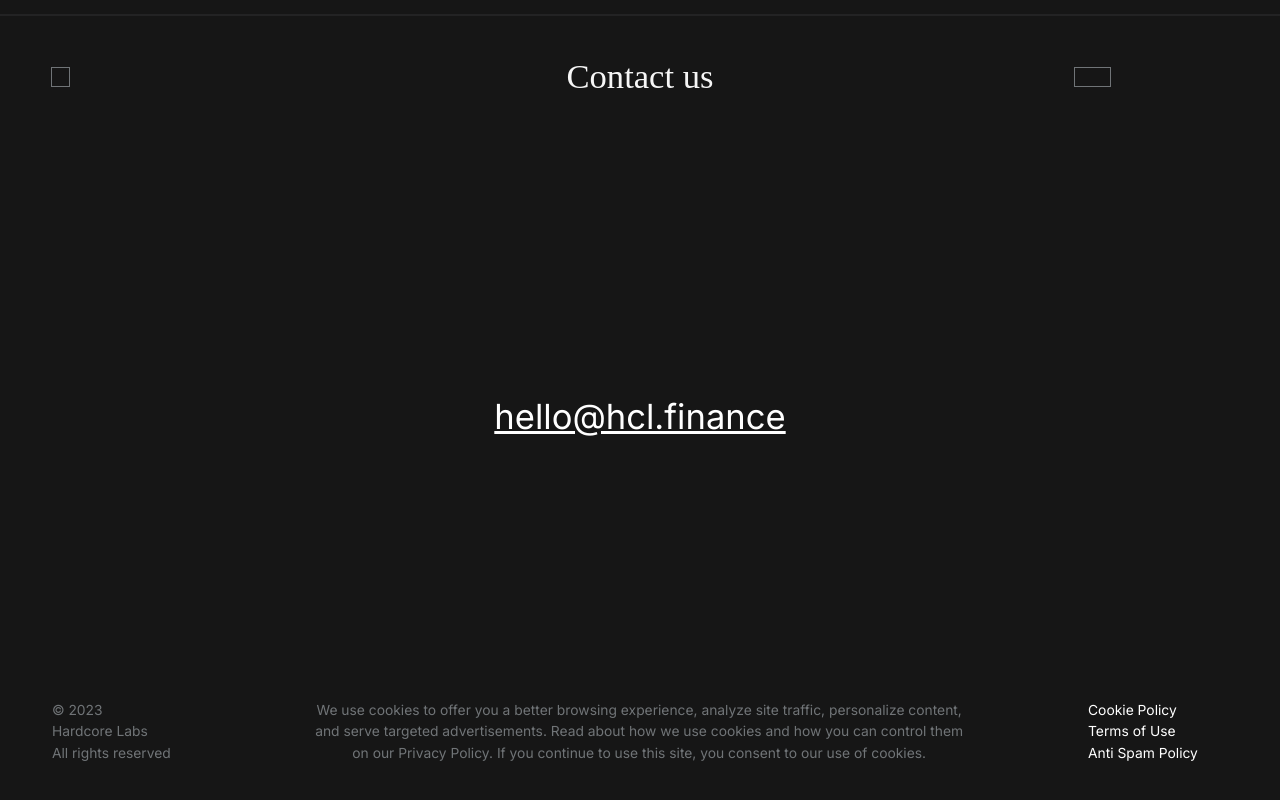
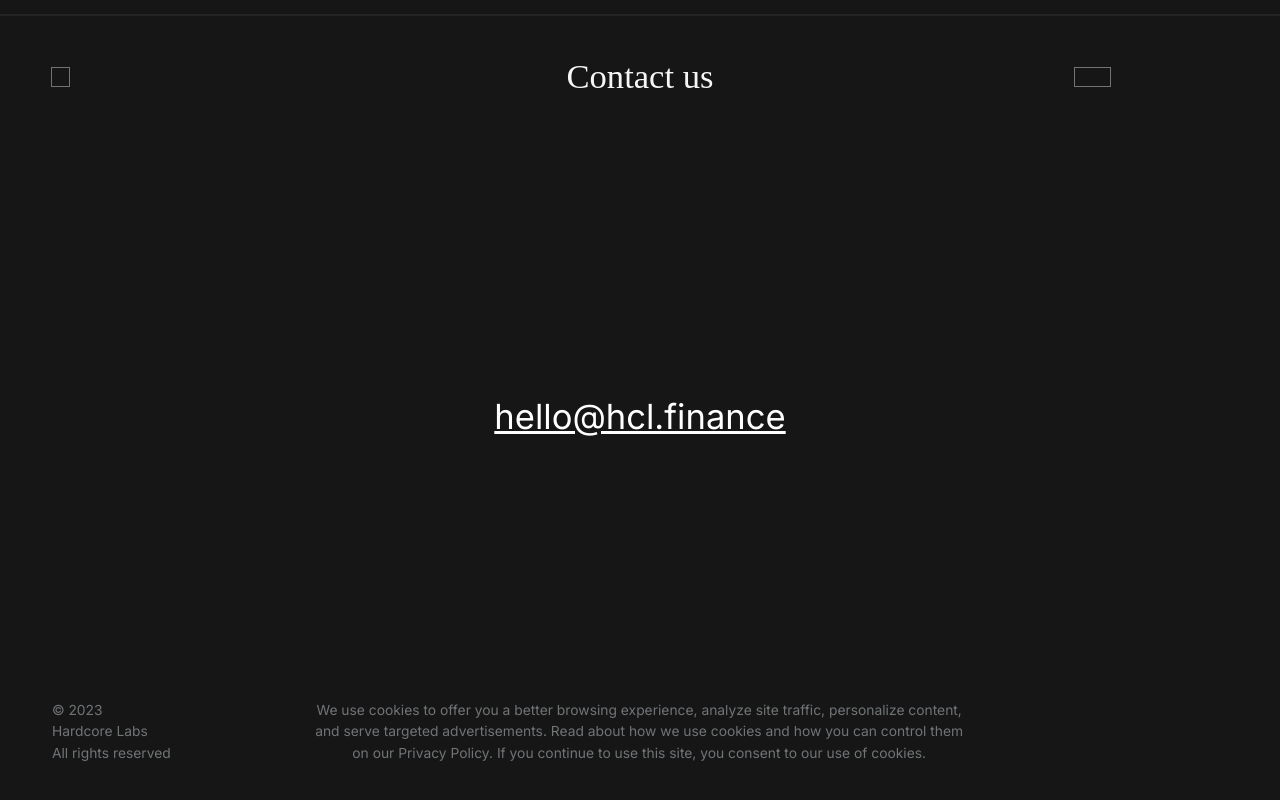
Before and after one commit to batuich/hardcorelab, a website built with Vite: page index.html in a window 1280 px wide. Shown: the part 4411-5211 px from the top of the page. Built offline with nearby package versions, Linux system fonts and the light colour scheme; files whose address does not match are found by name; a web font is replaced by a local one; what scramble-text would draw is missing.

Commit message:
Fix css links opacity. Build version.

```diff
--- a/src/scss/style.scss
+++ b/src/scss/style.scss
@@ -1345,7 +1345,7 @@ a{
 			}
 		}
 		.links{
-			opacity: 0npm ;
+			opacity: 0;
 			width: math.div(162, 1480) * 100 * 1vw;
 			flex-shrink: 0;
 			@include mobile-breakpoint{
```
